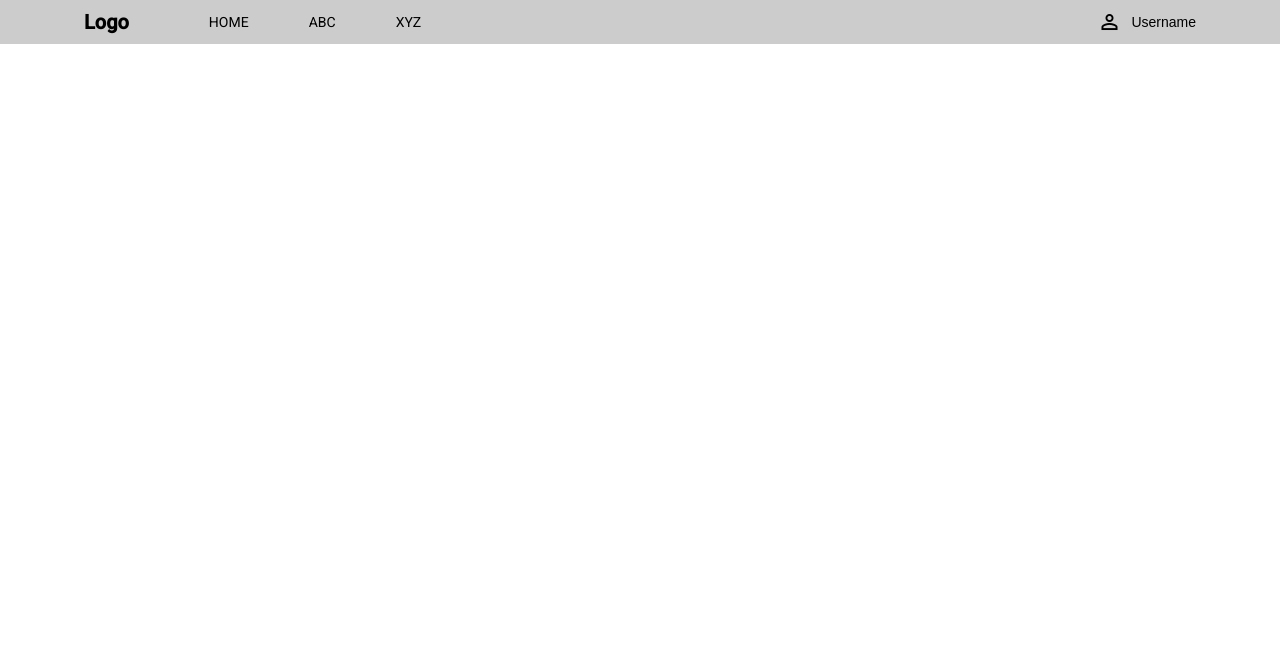
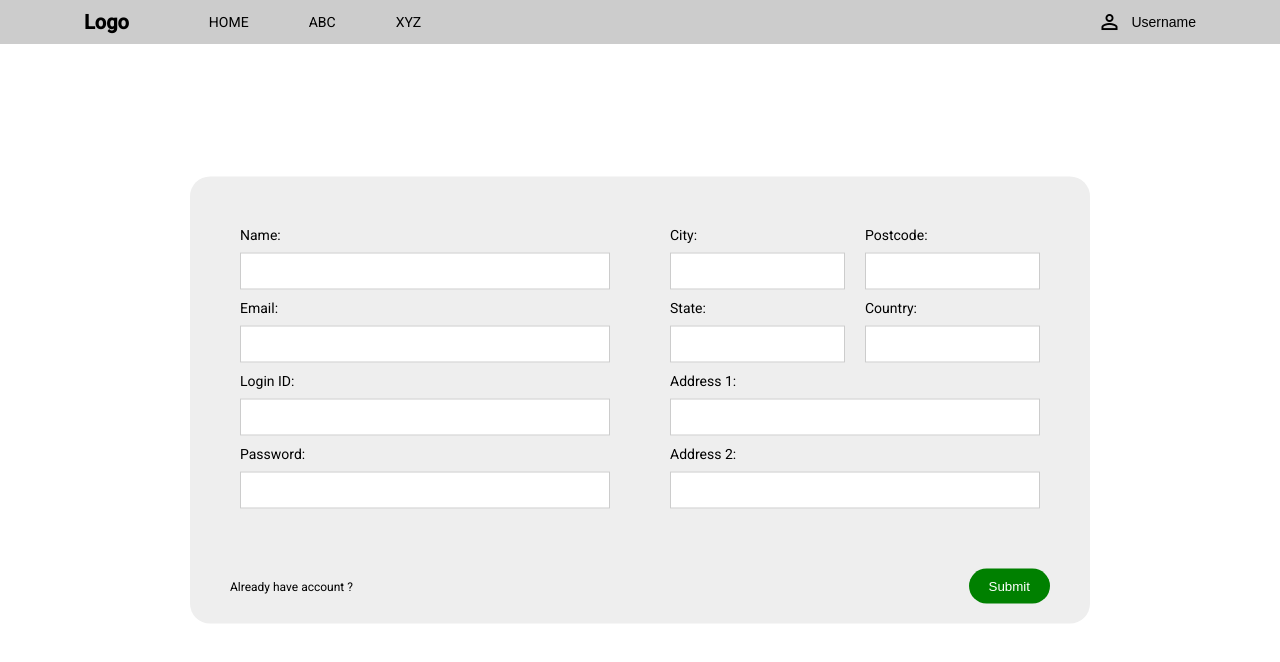
Before and after one commit to fahmitmrnd/assignment_bank_app, an Angular app: page /signup in a window 1280 px wide. Shown: the top 662 px of the page. Built offline with nearby package versions, Linux system fonts and the light colour scheme.

Commit message:
implemented login and signup

```diff
--- a/src/app/app.component.html
+++ b/src/app/app.component.html
@@ -1,3 +1,3 @@
 <app-base-layout-component>
-
+  <router-outlet></router-outlet>
 </app-base-layout-component>
--- a/src/app/components/navbar/navbar.component.html
+++ b/src/app/components/navbar/navbar.component.html
@@ -30,8 +30,8 @@
           <a href="#">Profile</a>
         </li>
         <li class="nav_user-dropdown_item">
-          <mat-icon>settings</mat-icon>
-          <a href="#">Setting</a>
+          <mat-icon>history</mat-icon>
+          <a href="#">History</a>
         </li>
         <li class="nav_user-dropdown_item">
           <mat-icon>logout</mat-icon>
--- /dev/null
+++ b/src/app/pages/login/login.component.html
@@ -0,0 +1,22 @@
+<div class="container">
+  <form>
+
+    <div class="form_group">
+      <div class="form_control">
+        <label for="name">Login ID:</label>
+        <input type="text" id="name">
+      </div>
+
+      <div class="form_control">
+        <label for="email">Password:</label>
+        <input type="email" id="email">
+      </div>
+    </div>
+
+    <div class="form_btn">
+      <a routerLink="/login">Don't have account yet ?</a>
+      <button type="submit">Submit</button>
+    </div>
+
+  </form>
+</div>
--- /dev/null
+++ b/src/app/pages/login/login.component.scss
@@ -0,0 +1,58 @@
+.container {
+  position: absolute;
+  top: 50%;
+  left: 50%;
+  transform: translate(-50%, -50%);
+
+  width: 40rem;
+
+  border-radius: 2rem;
+  background-color: #eee;
+
+  form {
+
+    .form_group {
+      padding: 2rem;
+      .form_control {
+        width: 100%;
+        padding: 0 1rem;
+
+        label {
+          display: block;
+          padding: 1rem 0;
+          font-size: 1.4rem;
+        }
+
+        input {
+          width: 100%;
+          padding: 1rem;
+
+          background-color: #fff;
+          border: 1px solid #ccc;
+        }
+      }
+    }
+
+    .form_btn {
+      display: flex;
+      justify-content: space-between;
+      align-items: center;
+      padding: 2rem 4rem;
+
+      a {
+        font-size: 1.2rem;
+        cursor: pointer;
+      }
+
+      button {
+        padding: 1rem 2rem;
+        border-radius: 2rem;
+
+        color: #fff;
+        background-color: green;
+
+        cursor: pointer;
+      }
+    }
+  }
+}
--- /dev/null
+++ b/src/app/pages/login/login.component.ts
@@ -0,0 +1,14 @@
+import { Component, OnInit } from "@angular/core";
+
+@Component({
+  selector: 'app-login-component',
+  templateUrl: './login.component.html',
+  styleUrls: ['./login.component.scss']
+})
+export class LoginComponent implements OnInit {
+  constructor() {}
+
+  ngOnInit(): void {
+
+  }
+}
--- /dev/null
+++ b/src/app/pages/signup/signup.component.html
@@ -0,0 +1,71 @@
+<div class="container">
+  <form>
+
+    <div class="form_group">
+      <div class="form_left">
+        <div class="form_control">
+          <label for="name">Name:</label>
+          <input type="text" id="name">
+        </div>
+
+        <div class="form_control">
+          <label for="email">Email:</label>
+          <input type="email" id="email">
+        </div>
+
+        <div class="form_control">
+          <label for="id">Login ID:</label>
+          <input type="number" id="id">
+        </div>
+
+        <div class="form_control">
+          <label for="password">Password:</label>
+          <input type="password" id="password">
+        </div>
+      </div>
+
+      <div class="form_right">
+        <div class="form_control-group">
+          <div class="form_control">
+            <label for="city">City:</label>
+            <input type="text" id="city">
+          </div>
+
+          <div class="form_control">
+            <label for="postcode">Postcode:</label>
+            <input type="number" id="postcode">
+          </div>
+        </div>
+
+        <div class="form_control-group">
+          <div class="form_control">
+            <label for="state">State:</label>
+            <input type="text" id="state">
+          </div>
+
+          <div class="form_control">
+            <label for="country">Country:</label>
+            <input type="text" id="country">
+          </div>
+        </div>
+
+        <div class="form_control">
+          <label for="address1">Address 1:</label>
+          <input type="text" id="address1">
+        </div>
+
+        <div class="form_control">
+          <label for="address2">Address 2:</label>
+          <input type="text" id="address2">
+        </div>
+
+      </div>
+    </div>
+
+    <div class="form_btn">
+      <a routerLink="/login">Already have account ?</a>
+      <button type="submit">Submit</button>
+    </div>
+
+  </form>
+</div>
--- /dev/null
+++ b/src/app/pages/signup/signup.component.scss
@@ -0,0 +1,70 @@
+.container {
+  position: absolute;
+  top: 50%;
+  left: 50%;
+  transform: translate(-50%, -50%);
+
+  width: 90rem;
+
+  border-radius: 2rem;
+  background-color: #eee;
+
+  form {
+
+    .form_group {
+
+      display: flex;
+      padding: 2rem;
+      .form_left,
+      .form_right {
+        flex: 1;
+        padding: 2rem;
+
+        .form_control-group {
+          display: flex;
+        }
+
+        .form_control {
+          width: 100%;
+          padding: 0 1rem;
+
+          label {
+            display: block;
+            padding: 1rem 0;
+            font-size: 1.4rem;
+          }
+
+          input {
+            width: 100%;
+            padding: 1rem;
+
+            background-color: #fff;
+            border: 1px solid #ccc;
+          }
+        }
+      }
+    }
+
+    .form_btn {
+      display: flex;
+      justify-content: space-between;
+      align-items: center;
+      padding: 2rem 4rem;
+
+      a {
+        font-size: 1.2rem;
+        cursor: pointer;
+      }
+
+      button {
+        padding: 1rem 2rem;
+        border-radius: 2rem;
+
+        color: #fff;
+        background-color: green;
+
+        cursor: pointer;
+      }
+    }
+  }
+}
--- /dev/null
+++ b/src/app/pages/signup/signup.component.ts
@@ -0,0 +1,14 @@
+import { Component, OnInit } from "@angular/core";
+
+@Component({
+  selector: 'app-signup-component',
+  templateUrl: './signup.component.html',
+  styleUrls: ['./signup.component.scss']
+})
+export class SignupComponent implements OnInit {
+  constructor() {}
+
+  ngOnInit(): void {
+
+  }
+}
```
Also changed, not shown: src/app/app-routing.module.ts (added, +21 -0 lines), src/app/app.module.ts (+5 -3 lines), src/app/pages/page.module.ts (added, +10 -0 lines), src/app/shared/shared.module.ts (+6 -5 lines).
